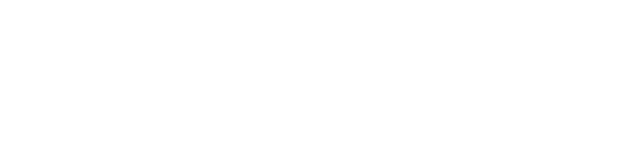
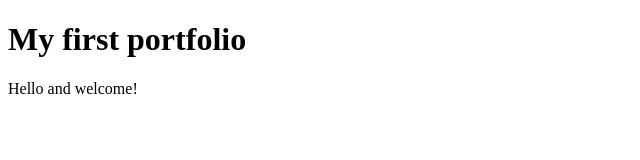
Before and after one commit to RedThek/portfolio, a plain HTML site: page index.html in a window 1280 px wide. Shown: the whole page, without its empty margins (0-640 px from the left). Drawn offline with Linux system fonts and the light colour scheme.

Commit message:
Add heading and welcome paragraph to index.html

```diff
--- a/index.html
+++ b/index.html
@@ -6,6 +6,7 @@
 	<title>My Portfolio</title>
 </head>
 <body>
-
+	<h1>My first portfolio</h1>
+	<p>Hello and welcome!</p>
 </body>
 </html>
```
